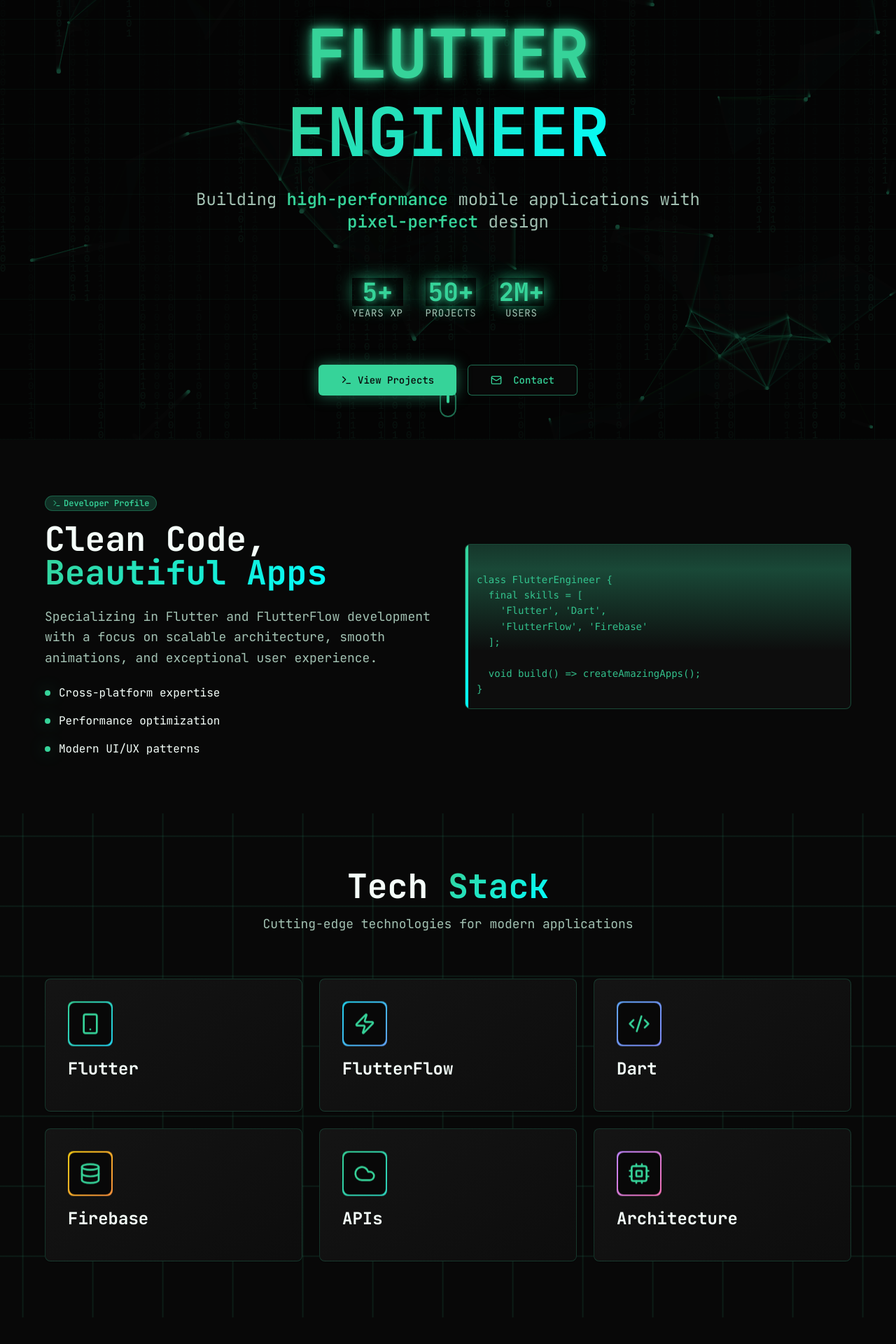
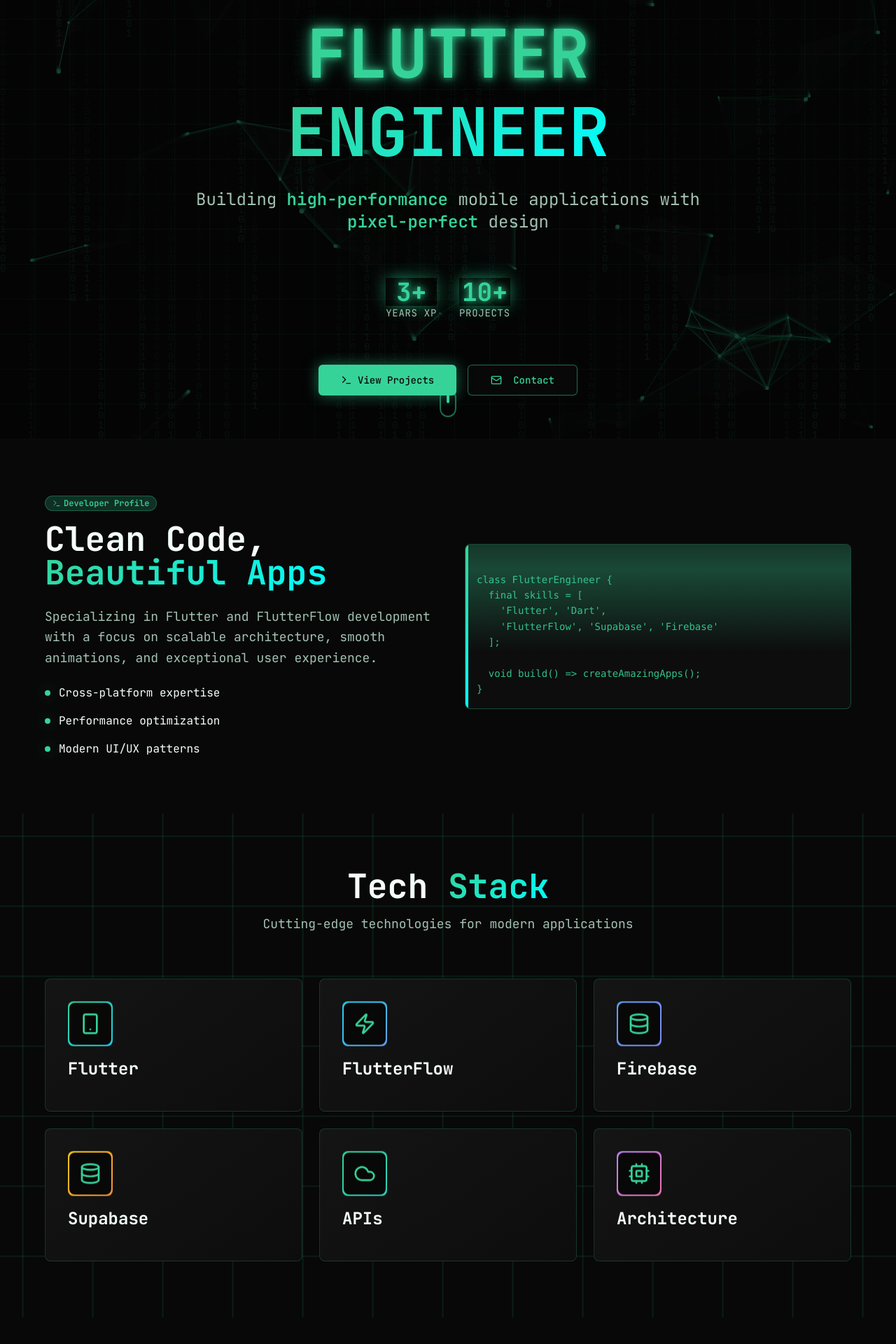
Before and after one commit to ahmedafrid/portfolio, a React (Vite) app: page / in a window 1280 px wide. Shown: the part 172-2092 px from the top of the page at 70% size. Built offline with nearby package versions, Linux system fonts and the light colour scheme; the HTML template or start-up script is replaced by a standard one.

Commit message:
Update Index.tsx

```diff
--- a/src/pages/Index.tsx
+++ b/src/pages/Index.tsx
@@ -57,8 +57,8 @@ const Index = () => {
   const skills = [
     { name: "Flutter", icon: Smartphone, color: "from-emerald-400 to-cyan-400" },
     { name: "FlutterFlow", icon: Zap, color: "from-cyan-400 to-blue-400" },
-    { name: "Dart", icon: Code2, color: "from-blue-400 to-indigo-400" },
-    { name: "Firebase", icon: Database, color: "from-yellow-400 to-orange-400" },
+    { name: "Firebase", icon: Database, color: "from-blue-400 to-indigo-400" },
+    { name: "Supabase", icon: Database, color: "from-yellow-400 to-orange-400" },
     { name: "APIs", icon: Cloud, color: "from-emerald-400 to-teal-400" },
     { name: "Architecture", icon: Cpu, color: "from-purple-400 to-pink-400" },
   ];
@@ -67,7 +67,7 @@ const Index = () => {
 class FlutterEngineer {
   final skills = [
     'Flutter', 'Dart',
-    'FlutterFlow', 'Firebase'
+    'FlutterFlow', 'Supabase', 'Firebase'
   ];
 
   void build() => createAmazingApps();
@@ -163,9 +163,9 @@ class FlutterEngineer {
             {/* Animated Stats */}
             <div className="flex flex-wrap gap-8 justify-center pt-8">
               {[
-                { value: "5+", label: "Years XP" },
-                { value: "50+", label: "Projects" },
-                { value: "2M+", label: "Users" },
+                { value: "3+", label: "Years XP" },
+                { value: "10+", label: "Projects" },
+                // { value: "2M+", label: "Users" },
               ].map((stat, i) => (
                 <div key={i} className="text-center reveal stagger-1">
                   <div className="text-4xl font-bold text-neon pulse-glow">
```
